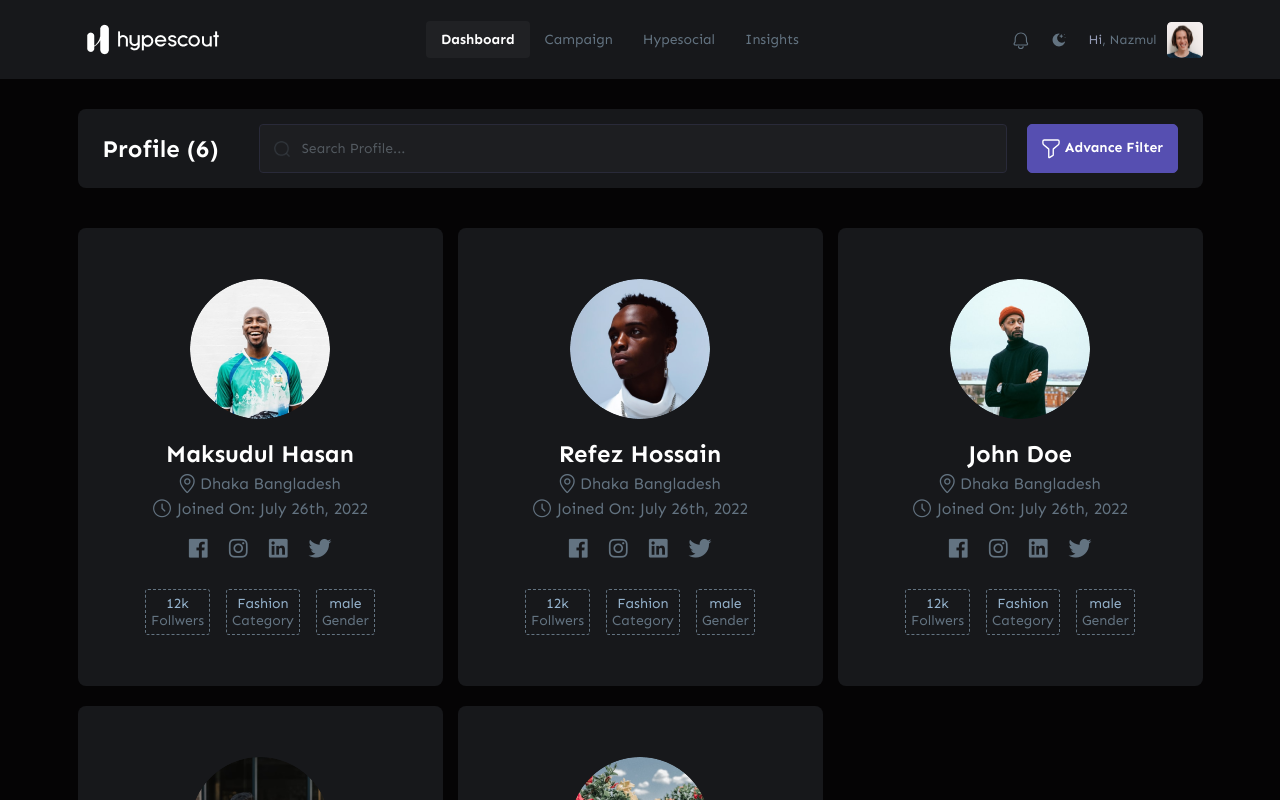
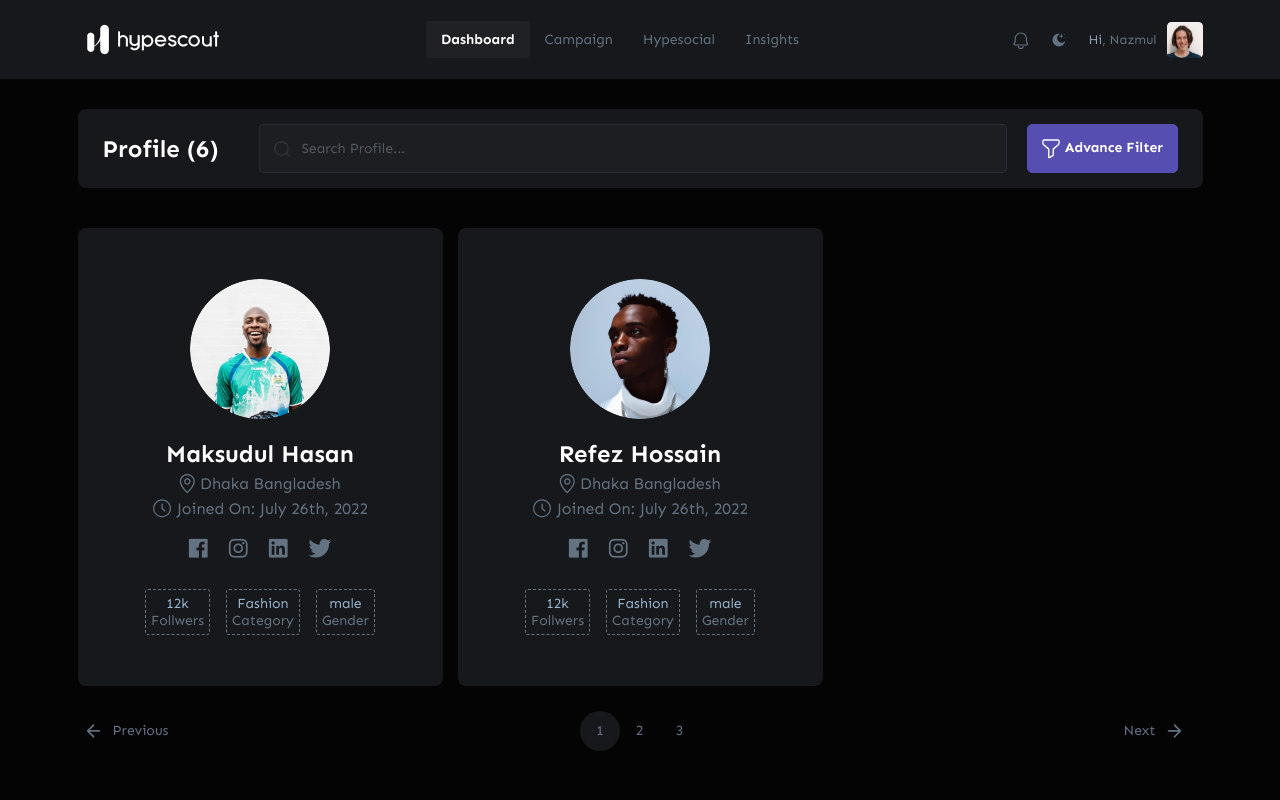
Before and after one commit to bpinazmul18/hype-scout, a React (Create React App) app: page /dashboard in a window 1280 px wide. Shown: the top 800 px of the page. Built offline with nearby package versions, Linux system fonts and the light colour scheme.

Commit message:
Working on pagination.

```diff
--- a/src/assets/sass/components/_pagination.scss
+++ b/src/assets/sass/components/_pagination.scss
@@ -8,6 +8,12 @@
       align-items: center;
       justify-content: center;
 
+      &.disabled {
+        &:hover {
+          cursor: no-drop;
+        }
+      }
+
       &.active {
         background: $secondary-clr;
         //border-radius: 50%;
@@ -16,6 +22,8 @@
           //background: $secondary-clr;
         }
       }
+
+
 
       .page-link {
         background-color: transparent;
--- a/src/components/common/Pagination.tsx
+++ b/src/components/common/Pagination.tsx
@@ -2,21 +2,25 @@
 import Pagination from 'react-bootstrap/Pagination'
 
 interface PaginationProps {
+    currentPage: number,
     profilesPerPage: number,
     totalProfile: number,
-    paginate: () => number
+    paginate: (number: number) => void,
+    onPrev: () => void,
+    onNext: () => void
 }
 
-const MyPagination: React.FC<PaginationProps> = ({ totalProfile, profilesPerPage, paginate}) => {
+const MyPagination: React.FC<PaginationProps> = ({ currentPage, totalProfile, profilesPerPage, paginate, onPrev, onNext}) => {
     const pageNumbers: number[] = []
 
     for (let i = 1; i <= Math.ceil(totalProfile / profilesPerPage); i++) {
         pageNumbers.push(i)
     }
+
     return (
         <Pagination className="d-flex align-items-center justify-content-between px-5">
                 <div className="pagination-item">
-                        <Pagination.Prev >
+                        <Pagination.Prev disabled={currentPage === 1} onClick={() => onPrev()}>
                             <i className="icon-arrow-left"></i>
                             Previous
                         </Pagination.Prev>
@@ -26,21 +30,17 @@
                     {
                         pageNumbers.map(number => {
                             return (
-                                <Pagination.Item onClick={() => paginate()} key={number}>{number}</Pagination.Item>
+                                <Pagination.Item className={`${currentPage === number ? 'active' : ''}`} onClick={() => paginate(number)} key={number}>{number}</Pagination.Item>
                             )
                         })
                     }
-                        {/*<Pagination.Item active>{1}</Pagination.Item>*/}
-                        {/*<Pagination.Item>{10}</Pagination.Item>*/}
                         {/*<Pagination.Item>{11}</Pagination.Item>*/}
                         {/*<Pagination.Ellipsis />*/}
-                        {/*<Pagination.Item>{12}</Pagination.Item>*/}
-                        {/*<Pagination.Item>{13}</Pagination.Item>*/}
                         {/*<Pagination.Item>{20}</Pagination.Item>*/}
                 </div>
 
                 <div className="pagination-item">
-                        <Pagination.Next >
+                        <Pagination.Next disabled={pageNumbers.length === currentPage} onClick={() => onNext()}>
                                 Next
                             <i className="icon-arrow-right"></i>
                         </Pagination.Next>
--- a/src/pages/Dashboard.tsx
+++ b/src/pages/Dashboard.tsx
@@ -21,7 +21,7 @@
         errors: '',
         searchQuery: '',
         currentPage: 1,
-        profilesPerPage: 5
+        profilesPerPage: 2
     }
 
     async componentDidMount () {
@@ -36,17 +36,31 @@
         this.setState({ searchQuery: query })
     }
 
-    handlePaginate = (count: number) => {
-        console.log(count)
+    handlePaginate = (page: number) => {
+        this.setState({ currentPage: page })
+    }
+
+    handlePrev = () => {
+        this.setState({ currentPage: this.state.currentPage - 1 })
+    }
+
+    handleNext = () => {
+        this.setState({ currentPage: this.state.currentPage + 1 })
+    }
+
+    getPagedData = () => {
+        // Get current posts
+        const indexOfLastProfile = this.state.currentPage * this.state.profilesPerPage
+        const indexOfFirstProfile = indexOfLastProfile - this.state.profilesPerPage
+        const currentProfiles = this.state.profiles.slice(indexOfFirstProfile, indexOfLastProfile)
+
+        return { totalProfile: currentProfiles}
     }
 
 
     render () {
-
-        // Get current posts
-        const indexOfLastProfile = this.state.currentPage * this.state.profilesPerPage
-        const indexOfFirstProfile = indexOfLastProfile - this.state.profilesPerPage
-        const currentProfiles = this.state.profiles.slice(indexOfFirstProfile, indexOfLastProfile)
+        const {profiles, searchQuery, profilesPerPage, currentPage} = this.state
+        const { totalProfile } = this.getPagedData()
 
         return (
             <div className="dashboard-page">
@@ -55,11 +69,11 @@
                         <Container>
                             <div className="search-panel d-flex align-items-center flex-column flex-md-row">
                                 <div className="profile-count align-self-start align-self-md-center py-3 py-md-0 pe-0 pe-md-5">
-                                    Profile ({this.state.profiles.length})
+                                    Profile ({profiles.length})
                                 </div>
 
                                 <div className="profile-search flex-grow-1 py-3 py-md-0 px-0 px-md-3">
-                                    <SearchBox value={this.state.searchQuery} onChange={this.handleSearch}/>
+                                    <SearchBox value={searchQuery} onChange={this.handleSearch}/>
                                 </div>
 
                                 <div className="profile-filter py-3 py-md-0 ps-0 ps-md-3">
@@ -82,9 +96,9 @@
                         <Container>
                             <Row>
                                 {
-                                    currentProfiles.map(_profile => {
+                                    totalProfile.map((profile) => {
                                         return (
-                                            <ProfileItem key={_profile.id} {..._profile} followers={parseInt(_profile.followers)}/>
+                                            <ProfileItem key={profile.id} {...profile} followers={parseInt(profile.followers)}/>
                                         )
                                     })
                                 }
@@ -96,7 +110,7 @@
                 <section className="pagination-section pt-4">
                     <div className="section-inner">
                         <Container>
-                            {/* <MyPagination profilesPerPage={this.state.profilesPerPage} totalProfile={this.state.profiles.length} paginate={this.handlePaginate}/> */}
+                             <MyPagination currentPage={currentPage} profilesPerPage={profilesPerPage} totalProfile={profiles.length} paginate={this.handlePaginate} onPrev={this.handlePrev} onNext={this.handleNext}/>
                         </Container>
                     </div>
                 </section>
```
